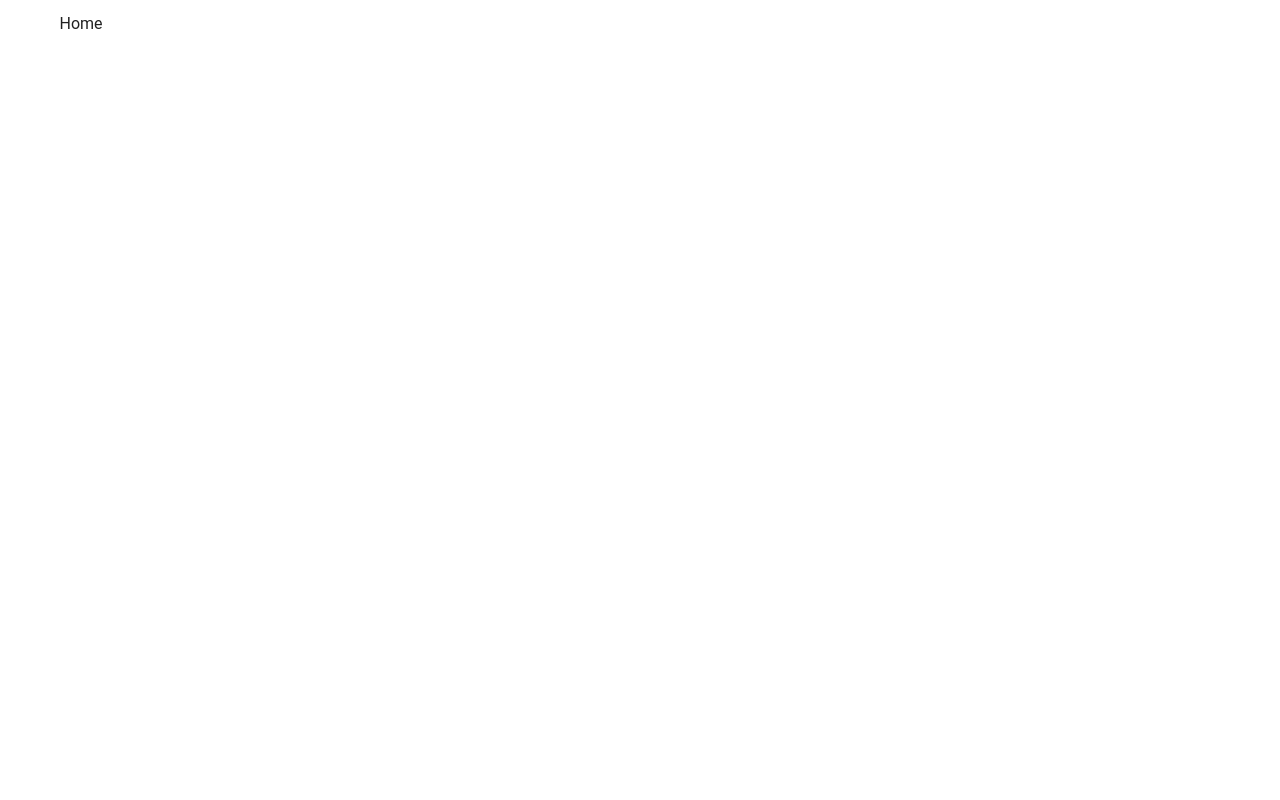
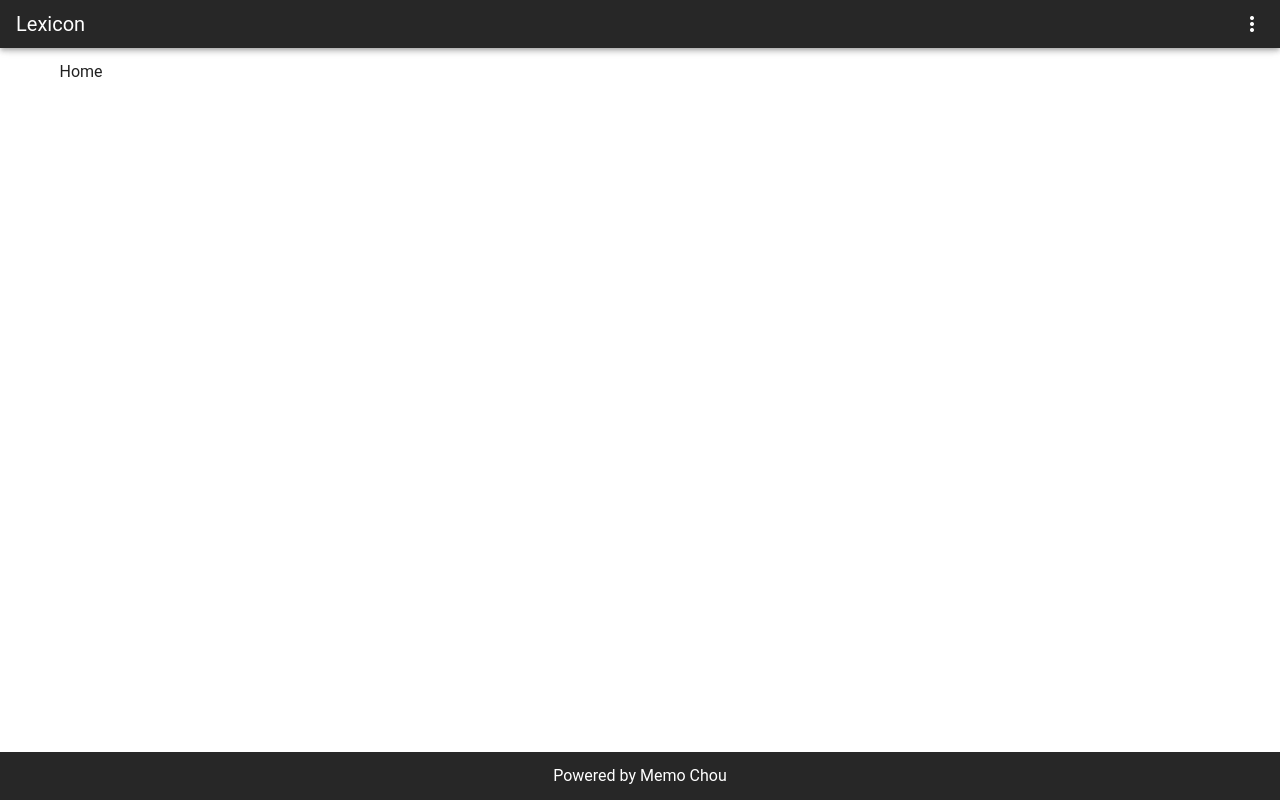
Before and after one commit to memochou1993/lexicon-ui, a Vue app: page /#/ in a window 1280 px wide. Built offline with nearby package versions, Linux system fonts and the light colour scheme.

Commit message:
Add header and footer

```diff
--- a/src/App.vue
+++ b/src/App.vue
@@ -1,9 +1,24 @@
 <template>
   <v-app>
+    <TheHeader />
     <v-main>
       <v-container>
         <router-view />
       </v-container>
     </v-main>
+    <TheFooter />
   </v-app>
 </template>
+
+<script>
+import TheHeader from '@/components/TheHeader.vue';
+import TheFooter from '@/components/TheFooter.vue';
+
+export default {
+  name: 'App',
+  components: {
+    TheHeader,
+    TheFooter,
+  },
+};
+</script>
--- /dev/null
+++ b/src/components/TheFooter.vue
@@ -0,0 +1,16 @@
+<template>
+  <v-card>
+    <v-footer
+      absolute
+      dark
+      padless
+      tile
+    >
+      <v-col
+        class="text-center"
+      >
+        Powered by Memo Chou
+      </v-col>
+    </v-footer>
+  </v-card>
+</template>
--- /dev/null
+++ b/src/components/TheHeader.vue
@@ -0,0 +1,38 @@
+<template>
+  <v-app-bar
+    app
+    dark
+    dense
+  >
+    <v-toolbar-title>
+      Lexicon
+    </v-toolbar-title>
+    <v-spacer />
+    <v-menu>
+      <template
+        v-slot:activator="{ on, attrs }"
+      >
+        <v-btn
+          icon
+          v-bind="attrs"
+          v-on="on"
+        >
+          <v-icon>
+            mdi-dots-vertical
+          </v-icon>
+        </v-btn>
+      </template>
+      <v-list>
+        <v-list-item
+          v-for="n in 5"
+          :key="n"
+          @click="() => {}"
+        >
+          <v-list-item-title>
+            Option {{ n }}
+          </v-list-item-title>
+        </v-list-item>
+      </v-list>
+    </v-menu>
+  </v-app-bar>
+</template>
```
